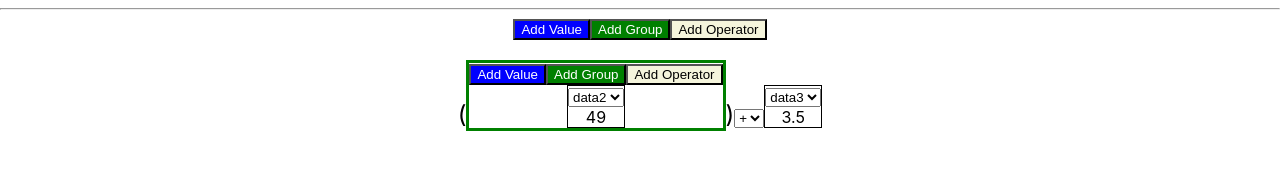
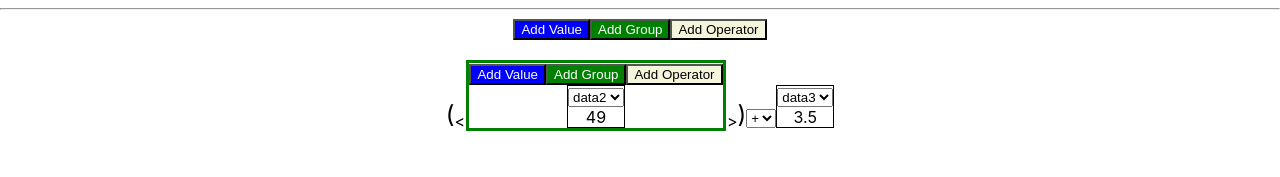
Before and after one commit to sigonasr2/EquationsBuilder, a React (Create React App) app in the folder equations/: page / in a window 1280 px wide. Shown: the top 177 px of the page. Built offline with nearby package versions, Linux system fonts and the light colour scheme.

Commit message:
Prepare editor controls

```diff
--- a/equations/src/App.css
+++ b/equations/src/App.css
@@ -28,6 +28,10 @@
   color: #61dafb;
 }
 
+.mouseover:hover{
+	cursor:pointer;
+}
+
 @keyframes App-logo-spin {
   from {
     transform: rotate(0deg);
--- a/equations/src/App.js
+++ b/equations/src/App.js
@@ -1,6 +1,12 @@
 import logo from './logo.svg';
 import {useEffect,useState} from 'react';
 import './App.css';
+
+function EditorControls(p) {
+	return <>
+	<span className="mouseover" style={{position:"absolute",bottom:0,left:0}}>{"<"}</span><span className="mouseover" style={{position:"absolute",bottom:0,right:0}}>{">"}</span>
+	</>
+}
 
 function EquationGroup(p) {
 	const {equation,setEquation,data,arr,key,id} = p
@@ -15,6 +21,7 @@ function EquationGroup(p) {
 
 	return <>
 	<span style={{fontSize:"24px"}}>(</span>
+	<div style={{position:"relative",display:"inline-block",paddingLeft:"12px",paddingRight:"12px"}}>
 		<div style={{display:"inline-block",border:"3px solid green"}}>
 			<button style={{backgroundColor:"blue",color:"white"}} onClick={()=>{
 				var eqArr=[...myArr]
@@ -34,6 +41,8 @@ function EquationGroup(p) {
 			<br/>
 			{arr.map((eq,i)=>Array.isArray(eq)?<EquationGroup equation={myArr} setEquation={setMyArr} data={data} arr={eq} key={i} id={i}/>:eq==="×"||eq==="-"||eq==="+"||eq==="÷"?<EquationOperator equation={myArr} setEquation={setMyArr} data={data} operator={eq} key={i} id={i}/>:<EquationValue equation={myArr} setEquation={setMyArr} data={data} val={eq} key={i} id={i}/>)}
 		</div>
+	<EditorControls/>
+	</div>
 	<span style={{fontSize:"24px"}}>)</span>
 	</>
 }
```
